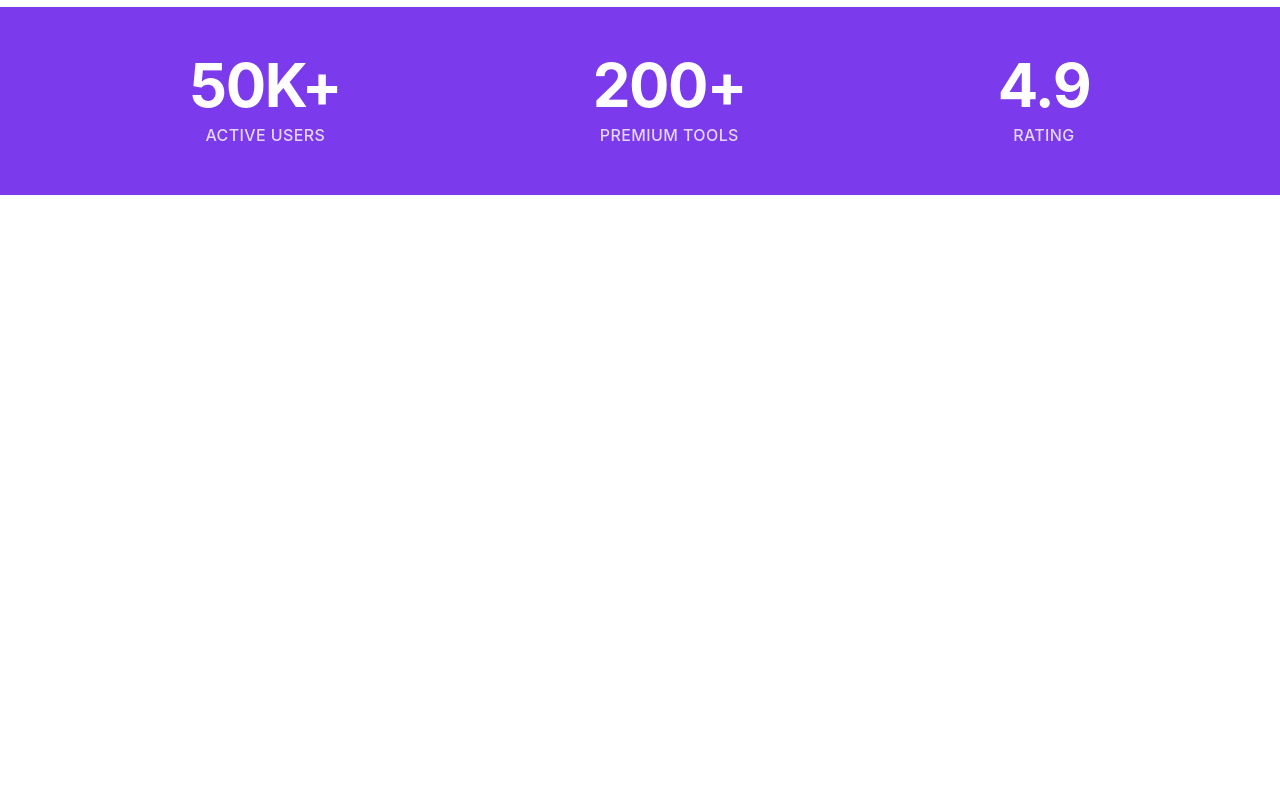
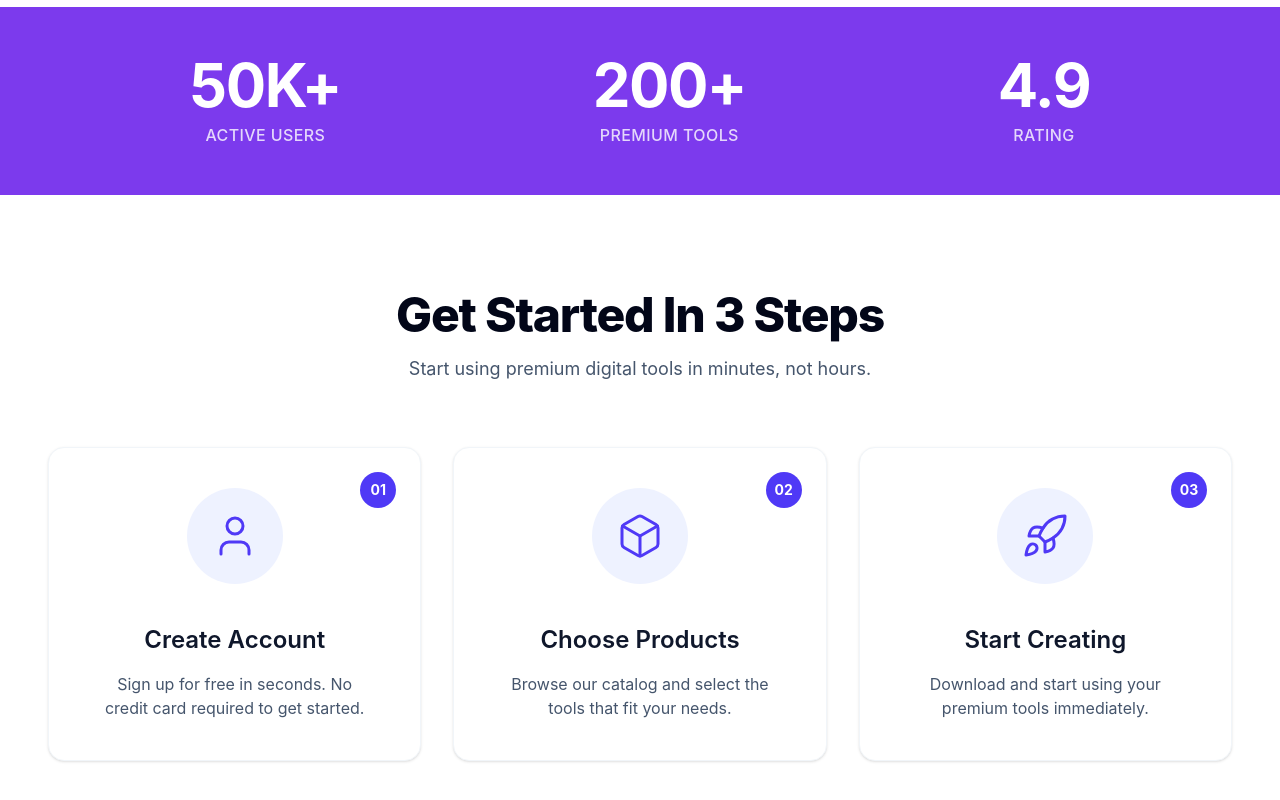
Before and after one commit to rahad404/assignment-06-PH-B13, a React (Vite) app: page / in a window 1280 px wide. Shown: the part 658-1458 px from the top of the page. Before the commit the page ends 853 px from the top, so only its background shows below. Built offline with nearby package versions, Linux system fonts and the light colour scheme.

Commit message:
add Get Started section

```diff
--- a/src/App.jsx
+++ b/src/App.jsx
@@ -1,6 +1,7 @@
 import Banner from "./components/Banner"
 import NavBar from "./components/NavBar"
 import StatBar from "./components/StatBar"
+import GetStarted from "./components/GetStarted"
 
 function App() {
   const data = {
@@ -16,6 +17,8 @@ function App() {
       <NavBar data={data}/>
       <Banner />
       <StatBar />
+
+      <GetStarted />
     </>
   )
 }
--- a/src/components/Banner.jsx
+++ b/src/components/Banner.jsx
@@ -1,11 +1,11 @@
 import BannerImage from "../assets/banner.png";
+import { Play } from 'lucide-react';
 
 const Banner = () => {
   return (
     <section className="bg-white min-h-[600px] flex items-center justify-center p-8 md:p-16">
       <div className="max-w-7xl w-full grid grid-cols-1 md:grid-cols-2 gap-12 items-center">
 
-        {/* Left Content Side */}
         <div className="space-y-6">
           {/* Badge */}
           <div className="inline-flex items-center px-4 py-1.5 rounded-full bg-indigo-50 border border-indigo-100">
@@ -36,7 +36,7 @@ const Banner = () => {
             </button>
 
             <button className="px-8 py-4 bg-white border-2 border-indigo-500 text-indigo-600 font-semibold rounded-full flex items-center gap-2 hover:bg-indigo-50 transition-all">
-              {/* <Play size={20} fill="currentColor" /> */}
+              <Play size={20} fill="currentColor" />
               Watch Demo
             </button>
           </div>
--- /dev/null
+++ b/src/components/GetStarted.jsx
@@ -0,0 +1,66 @@
+import { User, Box, Rocket } from 'lucide-react';
+
+// JSON data
+const GetStarted = () => {
+   const stepsData = [
+      {
+         id: '01',
+         Icon: User,
+         title: 'Create Account',
+         description: 'Sign up for free in seconds. No credit card required to get started.',
+      },
+      {
+         id: '02',
+         Icon: Box,
+         title: 'Choose Products',
+         description: 'Browse our catalog and select the tools that fit your needs.',
+      },
+      {
+         id: '03',
+         Icon: Rocket,
+         title: 'Start Creating',
+         description: 'Download and start using your premium tools immediately.',
+      },
+   ];
+
+   return (
+      <section className="py-24 bg-white">
+         <div className="max-w-7xl mx-auto px-6 md:px-12 text-center">
+            {/* Title and Subtitle */}
+            <h2 className="text-4xl md:text-5xl font-extrabold text-slate-950 mb-4 tracking-tight">Get Started In 3 Steps</h2>
+            <p className="text-lg text-slate-600 mb-16 max-w-xl mx-auto">Start using premium digital tools in minutes, not hours.</p>
+
+            {/* Steps Grid */}
+            <div className="grid grid-cols-1 md:grid-cols-3 gap-8">
+               {stepsData.map((step) => {
+                  const { id, Icon, title, description } = step;
+                  return (
+                     <div
+                        key={id}
+                        className="relative bg-white p-10 rounded-2xl border border-slate-100 shadow-sm flex flex-col items-center hover:border-slate-200 transition-all duration-300 group">
+                        {/* card number */}
+                        <div className="absolute top-6 right-6 w-9 h-9 rounded-full bg-indigo-600 text-white font-bold text-sm flex items-center justify-center">
+                           {id}
+                        </div>
+
+                        {/* icon */}
+                        <div className="w-24 h-24 rounded-full bg-indigo-50 flex items-center justify-center mb-10">
+                           <Icon className="w-12 h-12 text-indigo-600" strokeWidth={1.5} />
+                        </div>
+
+                        <h3 className="text-2xl font-semibold text-slate-900 mb-4 ">
+                           {title}
+                        </h3>
+                        <p className="text-slate-600 text-base max-w-[280px]">
+                           {description}
+                        </p>
+                     </div>
+                  );
+               })}
+            </div>
+         </div>
+      </section>
+   );
+};
+
+export default GetStarted;
```
